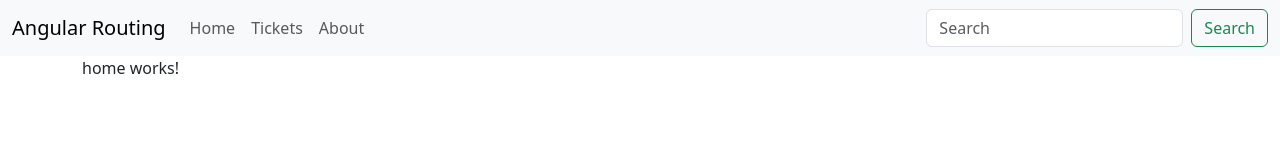
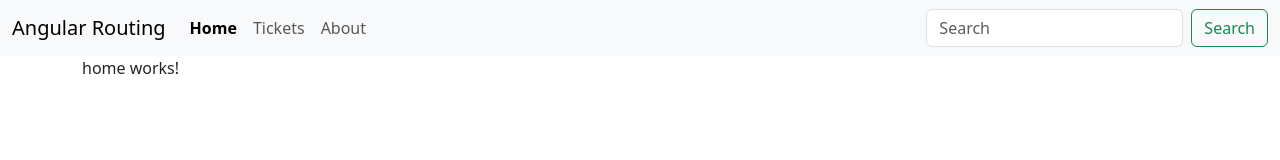
Before and after one commit to Training360/Angular-basic-2023-routing, an Angular app: page / in a window 1280 px wide. Shown: the top 160 px of the page. Built offline with nearby package versions, Linux system fonts and the light colour scheme.

Commit message:
start lesson-06

```diff
--- a/src/app/common/nav/nav.component.html
+++ b/src/app/common/nav/nav.component.html
@@ -7,7 +7,8 @@
     <div class="collapse navbar-collapse" id="navbarSupportedContent">
       <ul class="navbar-nav me-auto mb-2 mb-lg-0">
         <li *ngFor="let item of items" class="nav-item">
-          <a class="nav-link" aria-current="page" [routerLink]="item.link">
+          <a [routerLinkActive]="'active'" [routerLinkActiveOptions]="{exact: true}" class="nav-link" aria-current="page"
+            [routerLink]="item.link">
             {{ item.text }}
           </a>
         </li>
--- a/src/app/common/nav/nav.component.scss
+++ b/src/app/common/nav/nav.component.scss
@@ -0,0 +1,3 @@
+li a.active {
+  font-weight: 600;
+}
```
